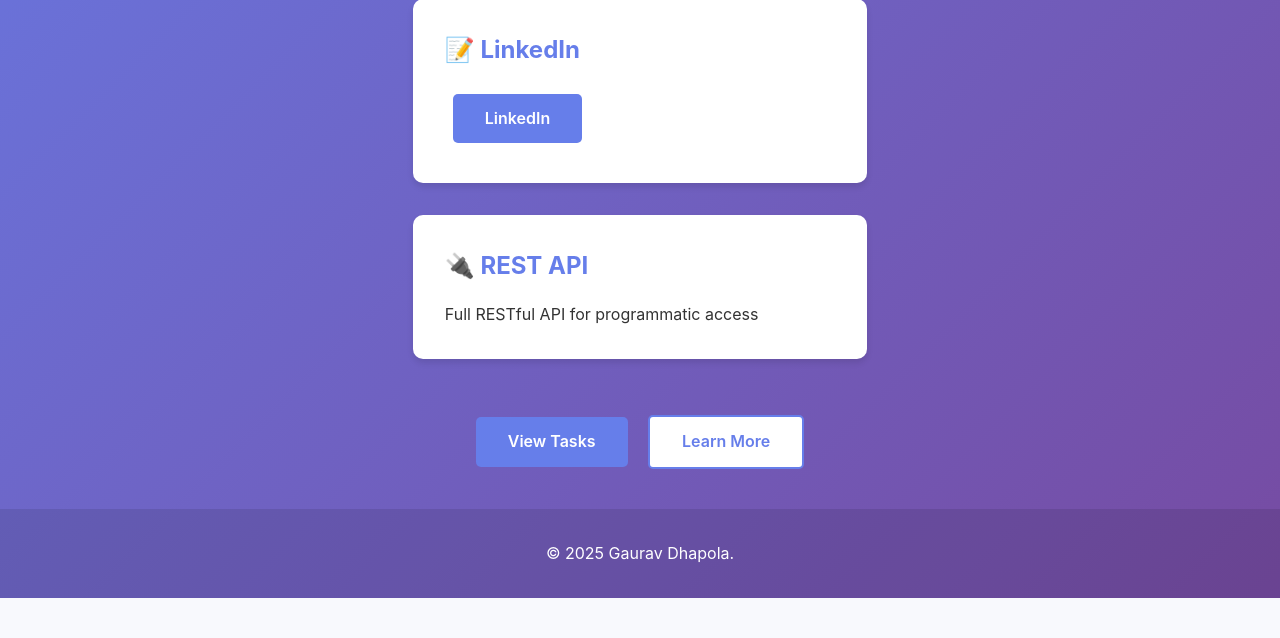
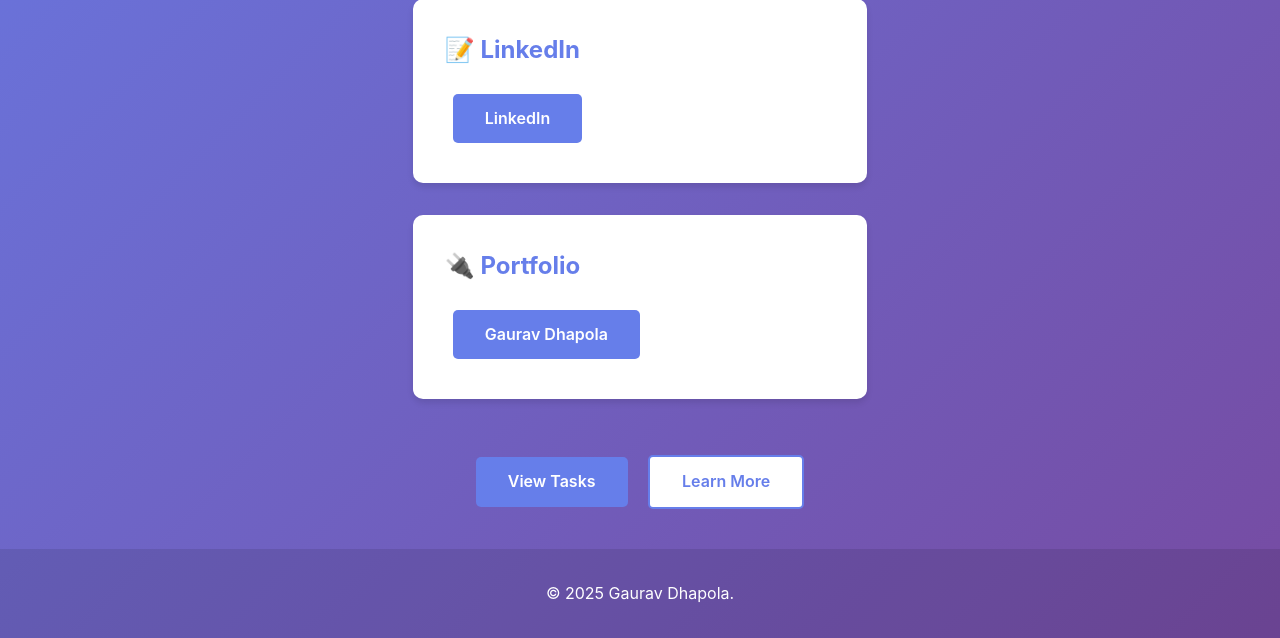
Before and after one commit to Gaurav2327/containerized-applications, a Flask app: page / in a window 1280 px wide. Shown: the part 625-1263 px from the top of the page. Before the commit the page ends 1223 px from the top, so only its background shows below. Run offline with Flask 3, Linux system fonts and the light colour scheme.

Commit message:
Update index.html

```diff
--- a/python/templates/index.html
+++ b/python/templates/index.html
@@ -19,8 +19,8 @@
         <a href="https://www.linkedin.com/in/gaurav-dhapola-4ba386151" class="btn btn-primary">LinkedIn</a>
     </div>
     <div class="feature-card">
-        <h3>🔌 REST API</h3>
-        <p>Full RESTful API for programmatic access</p>
+        <h3>🔌 Portfolio</h3>
+        <a href="https://gaurav2327.github.io/" class="btn btn-primary">Gaurav Dhapola</a>
     </div>
 </div>
 
```
